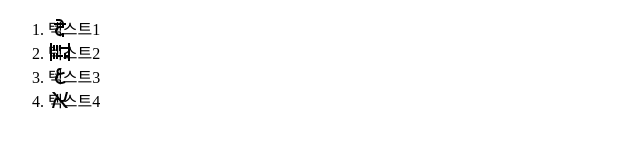
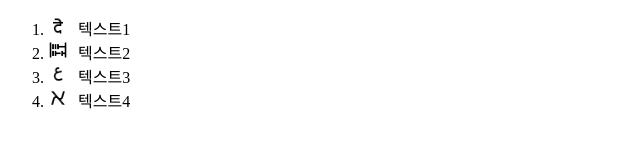
Before and after one commit to jooo0922/sass-rebehayan-for-loop, a plain HTML site: page index.html in a window 1280 px wide. Shown: the whole page, without its empty margins (0-640 px from the left). Drawn offline with Linux system fonts and the light colour scheme.

Commit message:
refactor: Add icons using @for loop

```diff
--- a/scss/style.scss
+++ b/scss/style.scss
@@ -1,26 +1,24 @@
 // sass에서 사용하는 for 문의 구조는 다음과 같음
-// 아래와 같이 for 문을 쓰게 되면, 변수 $i에 1번부터 5번까지 숫자를 계속 담아주면서
+// 아래와 같이 for 문을 쓰게 되면, 변수 $i에 1번부터 5번 '미만까지' 숫자를 계속 담아주면서
 //  block안의 내용을 계속 반복한다는 뜻.
+// 이 때, 중요한 점은 $i에 마지막 숫자인 4까지 넣고 싶다면 그것보다 1이 큰 5를 to에 넣어줘야 됨.
+// 해당 숫자 '미만까지' $i에 넣어서 반복문을 수행해 준다는 뜻이기 때문!
 /*
-@for $i from 1 to 4 {
+@for $i from 1 to 5 {
   .list li.ico1 {
   }
 }
 */
 
-// 만약 @for 없이 각 리스트에 아이콘을 추가한다면 다음과 같이 해줘야 했음.
-.list li.ico1 {
-  background: url(../icons/ico1.png) no-repeat;
+// 아이콘이 적절한 위치와 사이즈로 배치될 수 있도록 li 태그의 스타일값을 조정해 줌.
+.list li {
+  text-indent: 30px; // 텍스트와 겹치는 것을 방지하기 위해 들여쓰기로 30px 정도 띄워줌.
+  background: no-repeat 0 0 / 20px auto; // 각각의 list 요소들의 배경에 대해서 반복 없고, (0, 0)에 위치시키며, 배경 사이즈는 20px 정도로 지정함
 }
 
-.list li.ico2 {
-  background: url(../icons/ico2.png) no-repeat;
+// 반복적으로 1씩 증가하는 숫자가 들어간 $i를 클래스명, 속성명, 파일명 등 문자열로써 사용할 때는 ${} 문자열 보간을 사용할 것!
+@for $i from 1 to 5 {
+  .list li.ico#{$i} {
+    background-image: url(../icons/ico#{$i}.png);
+  }
 }
-
-.list li.ico3 {
-  background: url(../icons/ico3.png) no-repeat;
-}
-
-.list li.ico4 {
-  background: url(../icons/ico4.png) no-repeat;
-}
```
Also changed, not shown: css/style.css, icons/ico5.png (deleted).
